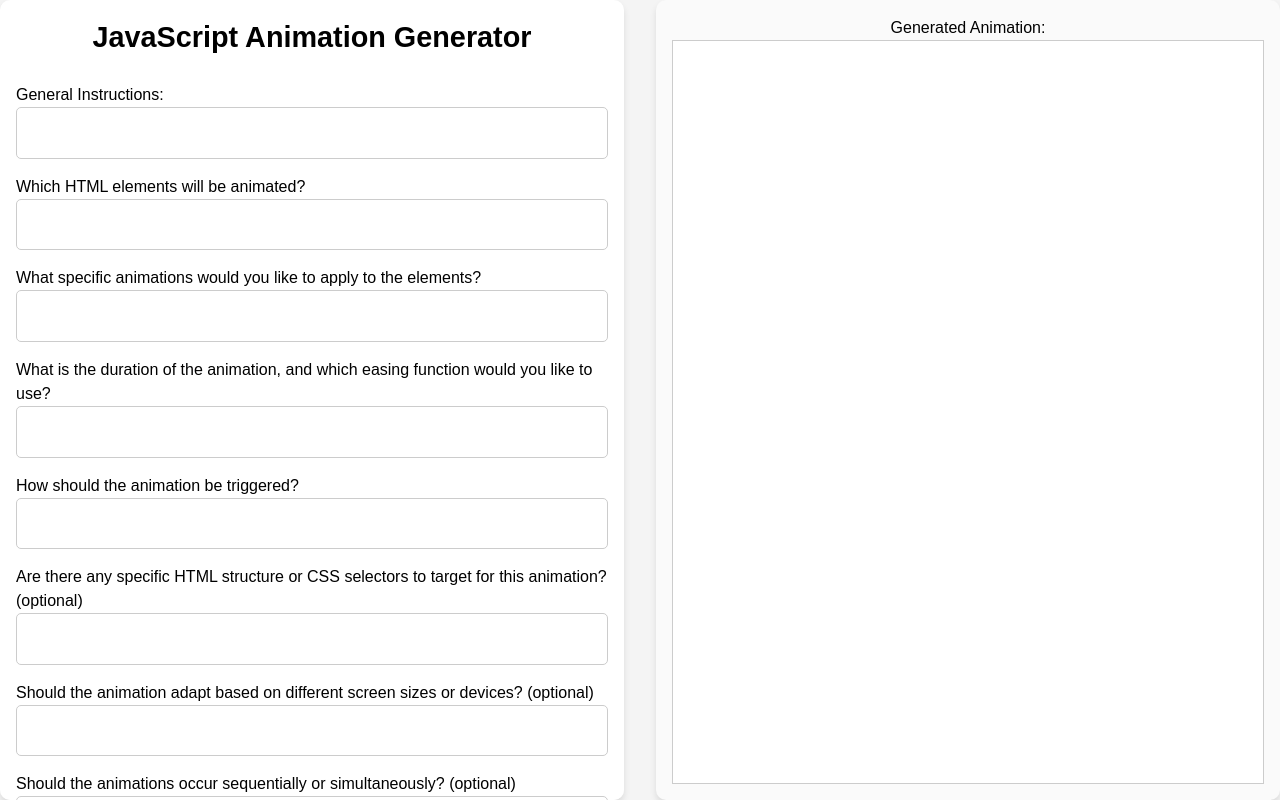
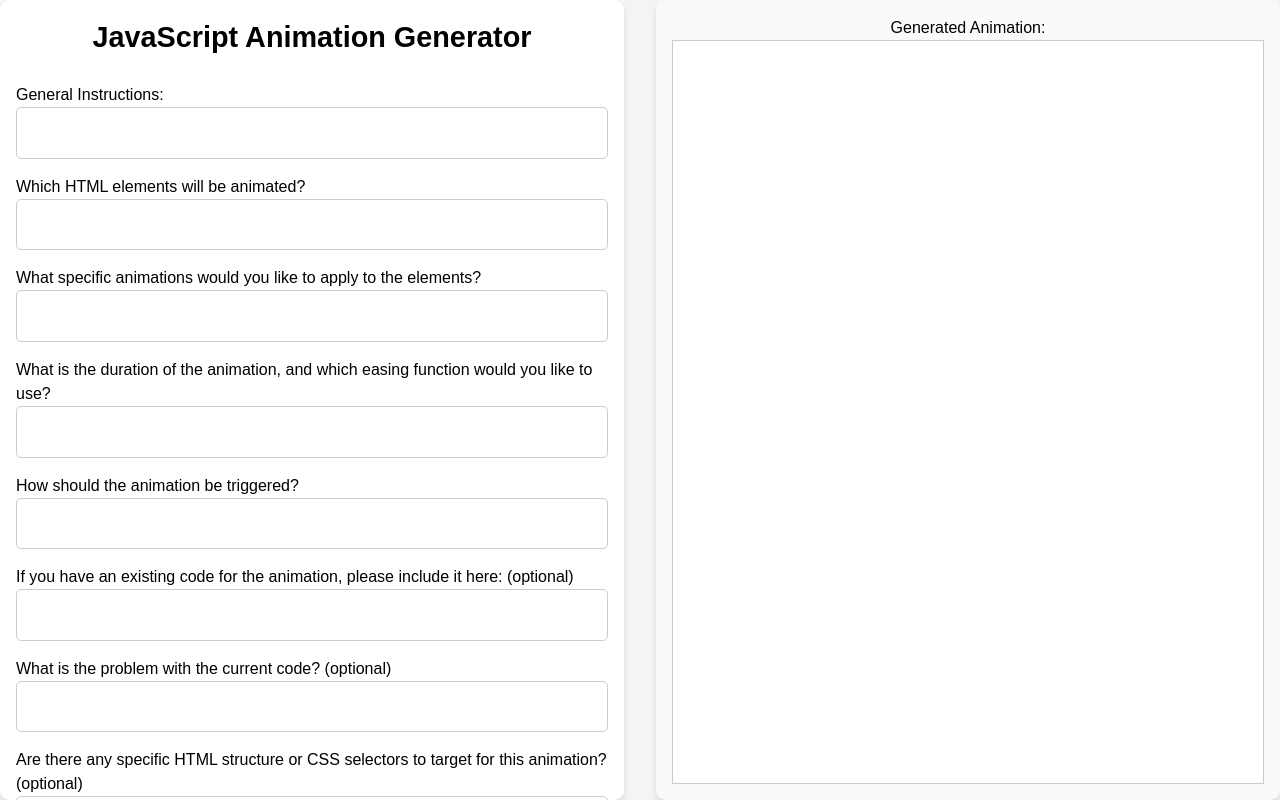
Before and after one commit to JarvisHunter/js-animation-generator, a Next.js app: page / in a window 1280 px wide. Built offline with nearby package versions, Linux system fonts and the light colour scheme.

Commit message:
first improvement

```diff
--- a/src/app/ChatPage.tsx
+++ b/src/app/ChatPage.tsx
@@ -206,6 +206,18 @@ export default function ChatPage() {
           onChange={handleChange}
         />
         <QuestionField
+          label="If you have an existing code for the animation, please include it here: (optional)"
+          name="current_code"
+          value={formData.current_code || ""}
+          onChange={handleChange}
+        />
+        <QuestionField
+          label="What is the problem with the current code? (optional)"
+          name="current_problem"
+          value={formData.current_problem || ""}
+          onChange={handleChange}
+        />
+        <QuestionField
           label="Are there any specific HTML structure or CSS selectors to target for this animation? (optional)"
           name="html_structure"
           value={formData.html_structure || ""}
@@ -265,7 +277,8 @@ export default function ChatPage() {
           value={formData.style_constraints || ""}
           onChange={handleChange}
         />
-        <button type="submit" className={styles.button} disabled={loading}>
+        {/* <button type="submit" className={styles.button} disabled={loading}> */}
+        <button type="submit" className={styles.button}>
           {loading ? "Generating..." : "Generate Animation"}
         </button>
         </form>
@@ -290,7 +303,7 @@ export default function ChatPage() {
           loading ? <div style={{ width: "100%", height: "100%", border: "1px solid #ccc", backgroundColor: "#fff" }}>{response}</div> :
           <iframe
             srcDoc={extractHtml(response)}
-            style={{ width: "100%", height: "100%", border: "1px solid #ccc", backgroundColor: "#fff" }}
+            style={{ width: "100%", height: "100%", border: "1px solid #ccc", backgroundColor: "#fff", overflowY: "scroll"}}
             title="Generated Animation"
           ></iframe>
         }
--- a/src/app/api/ollama/route.ts
+++ b/src/app/api/ollama/route.ts
@@ -5,16 +5,18 @@ import { AnimationData } from '../../types';
 
 function buildPrompt(data: AnimationData): string {
   // Start with the required fields
-  let prompt = `You are an expert anime.js developer. Generate a complete, optimized JavaScript code snippet using anime.js that meets the following animation requirements:
-      General Instruction: ${data.general_instruction}
-      Elements: ${data.elements}
-      Animation Details: ${data.animation_details}
-      Timing & Easing: ${data.timing_easing}
-      Triggering: ${data.triggering}
+  let prompt = `As a website developer who can write code visualize animations, Generate a complete and optimized HTML code that meets the following animation requirements:
+      The general instruction is: ${data.general_instruction}.
+      The specific details about the elements are: ${data.elements}
+      The specific details about the animations are: ${data.animation_details}
+      The duration the animation, and the easing of the animation is: ${data.timing_easing}
+      The animation should be triggered as follow: ${data.triggering}.
       `;
 
     // Define optional fields
     const optionalFields: [string, keyof AnimationData][] = [
+      ["current HTML or Javascript code that is related to the required animation", "current_code"],
+      ["The problem with the current code", "current_problem"],
       ["HTML Structure/Selectors", "html_structure"],
       ["Responsive Behavior", "responsive_behavior"],
       ["Sequential/Simultaneous Animation", "animation_sequence"],
@@ -58,6 +60,9 @@ export async function POST(request: any) {
       model: process.env.MODEL_NAME as string,
       messages: [{ role: 'user', content: prompt }], // Correct prompt usage
       stream: true,
+      options: {
+        num_ctx: 8192,
+      }
     });
 
     const encoder = new TextEncoder();
--- a/src/app/types.ts
+++ b/src/app/types.ts
@@ -4,6 +4,8 @@ export interface AnimationData {
     animation_details: string;
     timing_easing: string;
     triggering: string;
+    current_code?: string;
+    current_problem?: string;
     html_structure?: string;
     responsive_behavior?: string;
     animation_sequence?: string;
```
Also changed, not shown: 1 other file (tests, documents, lock files or other folders). Lines whose indentation alone changed are shown as unchanged.
